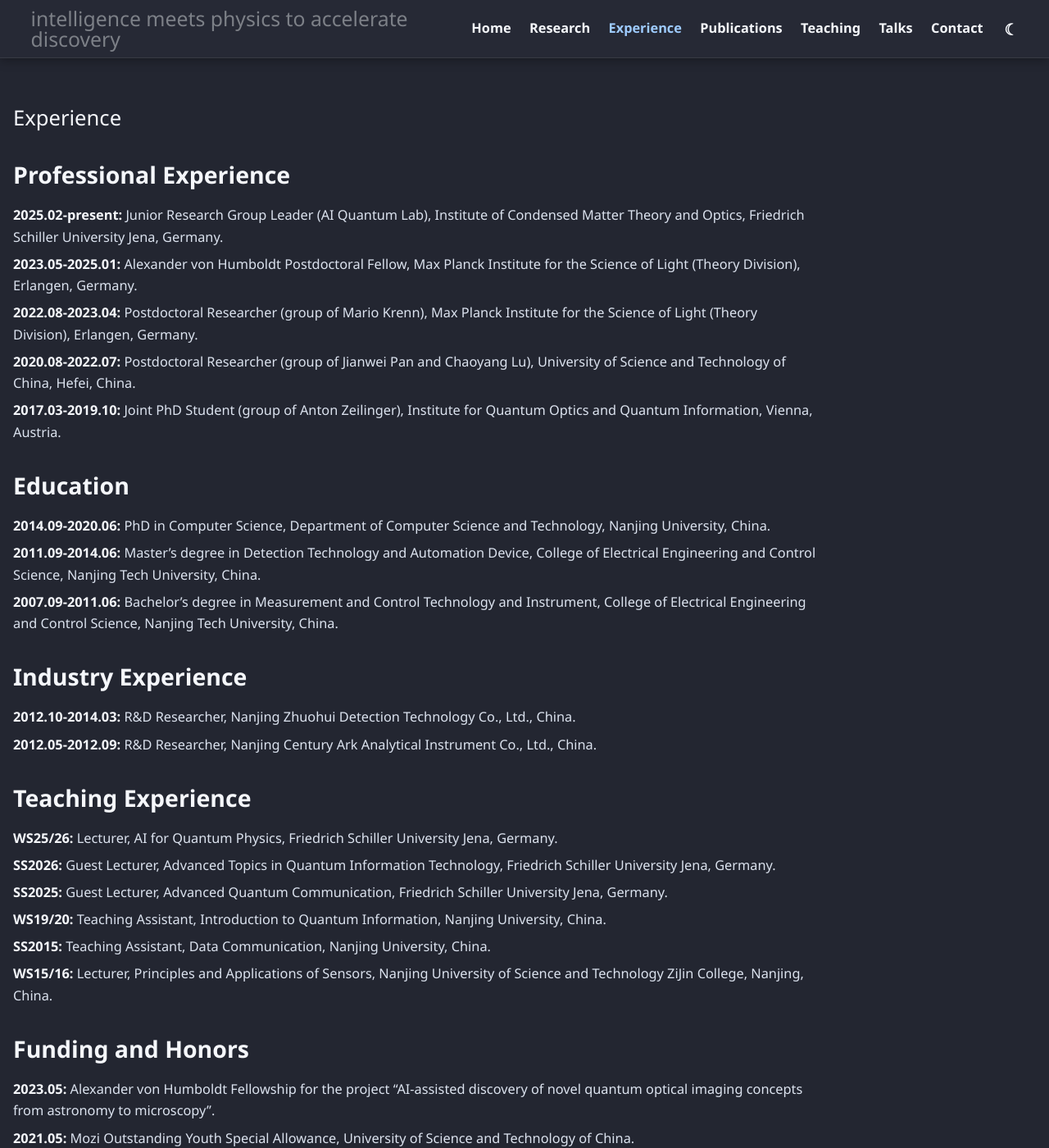
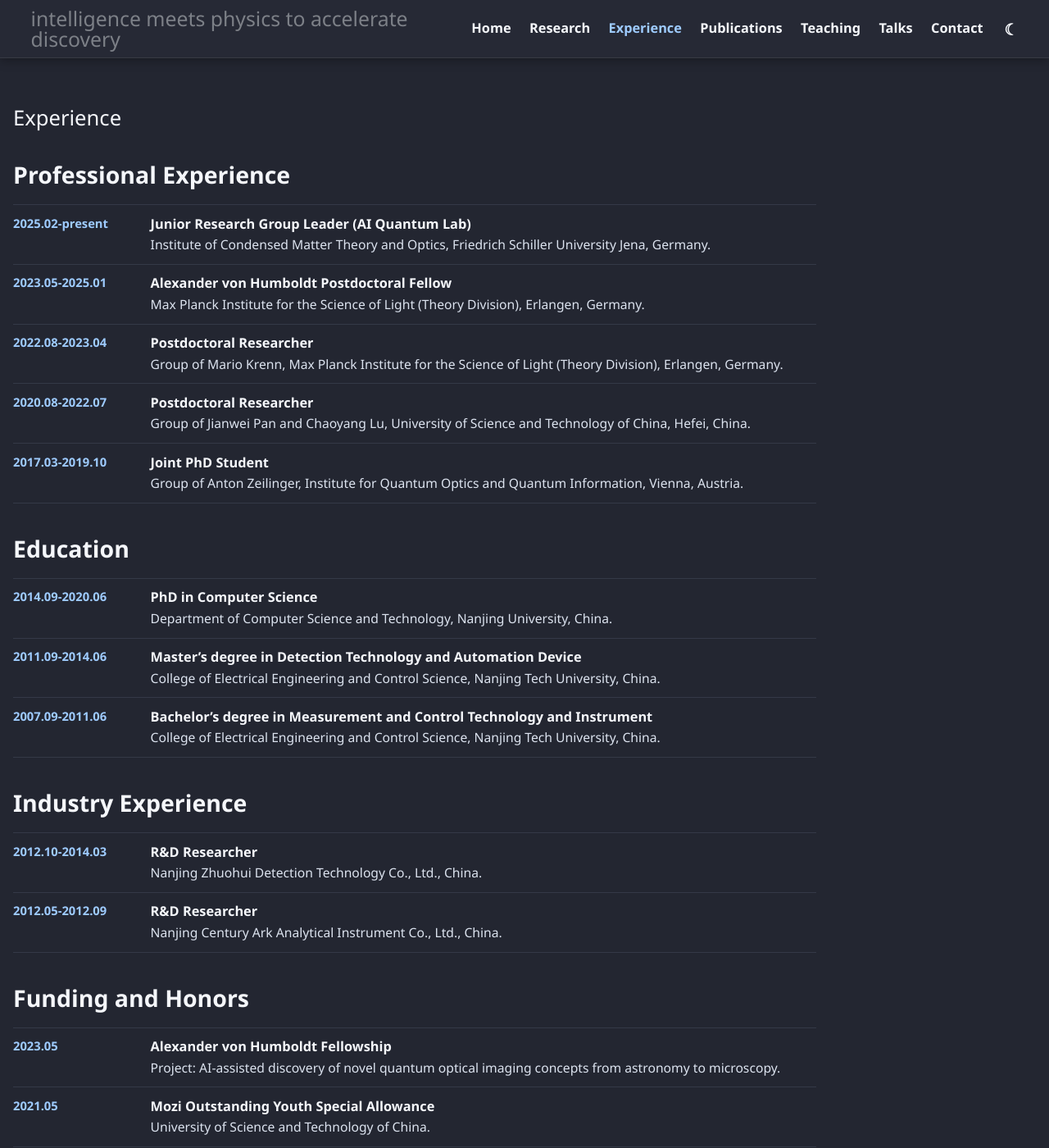
Before and after one commit to XuemeiGu/xuemeigu.github.io, a Jekyll site: the page built from content/pages/experience.md, in a window 1280 px wide and 1400 px high. Shown: the whole window at 82% size. Built offline with Jekyll 4.4.1, drawn with Linux system fonts in a browser that asks for light colours; some of the changed text lies outside the part shown.

Commit message:
update personal info

```diff
--- a/assets/css/main.css
+++ b/assets/css/main.css
@@ -925,21 +925,42 @@ ul {
 
 .cv-list {
   display: grid;
-  gap: 0.42rem;
+  gap: 0;
   max-width: 980px;
-  margin-bottom: 1.7rem;
+  margin-bottom: 2rem;
 }
 
-.cv-list p {
-  margin: 0;
-  color: var(--muted-strong);
-  font-size: 1.02rem;
-  line-height: 1.62;
+.cv-entry {
+  display: grid;
+  grid-template-columns: 150px minmax(0, 1fr);
+  gap: 1.1rem;
+  padding: 0.72rem 0;
+  border-bottom: 1px solid var(--line);
 }
 
-.cv-list span {
+.cv-entry:first-child {
+  border-top: 1px solid var(--line);
+}
+
+.cv-entry time {
+  color: var(--accent);
+  font-size: 0.92rem;
+  font-weight: 800;
+  line-height: 1.45;
+}
+
+.cv-entry h3 {
+  margin: 0;
   color: var(--text);
-  font-weight: 800;
+  font-size: 1.02rem;
+  line-height: 1.38;
+}
+
+.cv-entry p {
+  margin: 0.12rem 0 0;
+  color: var(--muted-strong);
+  font-size: 0.98rem;
+  line-height: 1.55;
 }
 
 .authors {
@@ -1085,6 +1106,11 @@ ul {
     gap: 0.15rem;
   }
 
+  .cv-entry {
+    grid-template-columns: 1fr;
+    gap: 0.18rem;
+  }
+
   .academic-profile h1 {
     font-size: 2rem;
   }
--- a/content/pages/experience.md
+++ b/content/pages/experience.md
@@ -6,53 +6,150 @@ permalink: /experience/
 ## Professional Experience
 
 <div class="cv-list">
-  <p><span>2025.02-present:</span> Junior Research Group Leader (AI Quantum Lab), Institute of Condensed Matter Theory and Optics, Friedrich Schiller University Jena, Germany.</p>
-  <p><span>2023.05-2025.01:</span> Alexander von Humboldt Postdoctoral Fellow, Max Planck Institute for the Science of Light (Theory Division), Erlangen, Germany.</p>
-  <p><span>2022.08-2023.04:</span> Postdoctoral Researcher (group of Mario Krenn), Max Planck Institute for the Science of Light (Theory Division), Erlangen, Germany.</p>
-  <p><span>2020.08-2022.07:</span> Postdoctoral Researcher (group of Jianwei Pan and Chaoyang Lu), University of Science and Technology of China, Hefei, China.</p>
-  <p><span>2017.03-2019.10:</span> Joint PhD Student (group of Anton Zeilinger), Institute for Quantum Optics and Quantum Information, Vienna, Austria.</p>
+  <article class="cv-entry">
+    <time>2025.02-present</time>
+    <div>
+      <h3>Junior Research Group Leader (AI Quantum Lab)</h3>
+      <p>Institute of Condensed Matter Theory and Optics, Friedrich Schiller University Jena, Germany.</p>
+    </div>
+  </article>
+  <article class="cv-entry">
+    <time>2023.05-2025.01</time>
+    <div>
+      <h3>Alexander von Humboldt Postdoctoral Fellow</h3>
+      <p>Max Planck Institute for the Science of Light (Theory Division), Erlangen, Germany.</p>
+    </div>
+  </article>
+  <article class="cv-entry">
+    <time>2022.08-2023.04</time>
+    <div>
+      <h3>Postdoctoral Researcher</h3>
+      <p>Group of Mario Krenn, Max Planck Institute for the Science of Light (Theory Division), Erlangen, Germany.</p>
+    </div>
+  </article>
+  <article class="cv-entry">
+    <time>2020.08-2022.07</time>
+    <div>
+      <h3>Postdoctoral Researcher</h3>
+      <p>Group of Jianwei Pan and Chaoyang Lu, University of Science and Technology of China, Hefei, China.</p>
+    </div>
+  </article>
+  <article class="cv-entry">
+    <time>2017.03-2019.10</time>
+    <div>
+      <h3>Joint PhD Student</h3>
+      <p>Group of Anton Zeilinger, Institute for Quantum Optics and Quantum Information, Vienna, Austria.</p>
+    </div>
+  </article>
 </div>
 
 ## Education
 
 <div class="cv-list">
-  <p><span>2014.09-2020.06:</span> PhD in Computer Science, Department of Computer Science and Technology, Nanjing University, China.</p>
-  <p><span>2011.09-2014.06:</span> Master’s degree in Detection Technology and Automation Device, College of Electrical Engineering and Control Science, Nanjing Tech University, China.</p>
-  <p><span>2007.09-2011.06:</span> Bachelor’s degree in Measurement and Control Technology and Instrument, College of Electrical Engineering and Control Science, Nanjing Tech University, China.</p>
+  <article class="cv-entry">
+    <time>2014.09-2020.06</time>
+    <div>
+      <h3>PhD in Computer Science</h3>
+      <p>Department of Computer Science and Technology, Nanjing University, China.</p>
+    </div>
+  </article>
+  <article class="cv-entry">
+    <time>2011.09-2014.06</time>
+    <div>
+      <h3>Master’s degree in Detection Technology and Automation Device</h3>
+      <p>College of Electrical Engineering and Control Science, Nanjing Tech University, China.</p>
+    </div>
+  </article>
+  <article class="cv-entry">
+    <time>2007.09-2011.06</time>
+    <div>
+      <h3>Bachelor’s degree in Measurement and Control Technology and Instrument</h3>
+      <p>College of Electrical Engineering and Control Science, Nanjing Tech University, China.</p>
+    </div>
+  </article>
 </div>
 
 ## Industry Experience
 
 <div class="cv-list">
-  <p><span>2012.10-2014.03:</span> R&amp;D Researcher, Nanjing Zhuohui Detection Technology Co., Ltd., China.</p>
-  <p><span>2012.05-2012.09:</span> R&amp;D Researcher, Nanjing Century Ark Analytical Instrument Co., Ltd., China.</p>
-</div>
-
-## Teaching Experience
-
-<div class="cv-list">
-  <p><span>WS25/26:</span> Lecturer, AI for Quantum Physics, Friedrich Schiller University Jena, Germany.</p>
-  <p><span>SS2026:</span> Guest Lecturer, Advanced Topics in Quantum Information Technology, Friedrich Schiller University Jena, Germany.</p>
-  <p><span>SS2025:</span> Guest Lecturer, Advanced Quantum Communication, Friedrich Schiller University Jena, Germany.</p>
-  <p><span>WS19/20:</span> Teaching Assistant, Introduction to Quantum Information, Nanjing University, China.</p>
-  <p><span>SS2015:</span> Teaching Assistant, Data Communication, Nanjing University, China.</p>
-  <p><span>WS15/16:</span> Lecturer, Principles and Applications of Sensors, Nanjing University of Science and Technology ZiJin College, Nanjing, China.</p>
+  <article class="cv-entry">
+    <time>2012.10-2014.03</time>
+    <div>
+      <h3>R&amp;D Researcher</h3>
+      <p>Nanjing Zhuohui Detection Technology Co., Ltd., China.</p>
+    </div>
+  </article>
+  <article class="cv-entry">
+    <time>2012.05-2012.09</time>
+    <div>
+      <h3>R&amp;D Researcher</h3>
+      <p>Nanjing Century Ark Analytical Instrument Co., Ltd., China.</p>
+    </div>
+  </article>
 </div>
 
 ## Funding and Honors
 
 <div class="cv-list">
-  <p><span>2023.05:</span> Alexander von Humboldt Fellowship for the project “AI-assisted discovery of novel quantum optical imaging concepts from astronomy to microscopy”.</p>
-  <p><span>2021.05:</span> Mozi Outstanding Youth Special Allowance, University of Science and Technology of China.</p>
-  <p><span>2021.01:</span> Excellent Postdoctoral Fellowship, University of Science and Technology of China.</p>
-  <p><span>2016.06:</span> Chinese Government Scholarship for Studying Abroad 2016, No. 201606190189.</p>
+  <article class="cv-entry">
+    <time>2023.05</time>
+    <div>
+      <h3>Alexander von Humboldt Fellowship</h3>
+      <p>Project: AI-assisted discovery of novel quantum optical imaging concepts from astronomy to microscopy.</p>
+    </div>
+  </article>
+  <article class="cv-entry">
+    <time>2021.05</time>
+    <div>
+      <h3>Mozi Outstanding Youth Special Allowance</h3>
+      <p>University of Science and Technology of China.</p>
+    </div>
+  </article>
+  <article class="cv-entry">
+    <time>2021.01</time>
+    <div>
+      <h3>Excellent Postdoctoral Fellowship</h3>
+      <p>University of Science and Technology of China.</p>
+    </div>
+  </article>
+  <article class="cv-entry">
+    <time>2016.06</time>
+    <div>
+      <h3>Chinese Government Scholarship for Studying Abroad 2016</h3>
+      <p>No. 201606190189.</p>
+    </div>
+  </article>
 </div>
 
 ## Academic Service and Supervision
 
 <div class="cv-list">
-  <p><span>Reviewer:</span> Nature Photonics, Nature Machine Intelligence, Light: Science &amp; Applications, Physical Review Letters, PRX Intelligence, Physical Review Applied, Physical Review A, Quantum, New Journal of Physics, Advanced Photonics Nexus, PNAS Nexus, Machine Learning: Science and Technology, and others.</p>
-  <p><span>Guest editor:</span> Topic on Nonlinear and Quantum Optics in Micro-Nano Structures for Frontiers in Physics.</p>
-  <p><span>Project reviewer:</span> Austrian Science Fund (FWF).</p>
-  <p><span>Since 2021:</span> Supervision and co-supervision of 5 PhD students and 3 Master’s students in experimental quantum optics, quantum technologies, and AI-driven scientific discovery in physics.</p>
+  <article class="cv-entry">
+    <time>Reviewer</time>
+    <div>
+      <h3>Journal and publication review</h3>
+      <p>Nature Photonics, Nature Machine Intelligence, Light: Science &amp; Applications, Physical Review Letters, PRX Intelligence, Physical Review Applied, Physical Review A, Quantum, New Journal of Physics, Advanced Photonics Nexus, PNAS Nexus, Machine Learning: Science and Technology, and others.</p>
+    </div>
+  </article>
+  <article class="cv-entry">
+    <time>Editor</time>
+    <div>
+      <h3>Guest editor</h3>
+      <p>Topic on Nonlinear and Quantum Optics in Micro-Nano Structures for Frontiers in Physics.</p>
+    </div>
+  </article>
+  <article class="cv-entry">
+    <time>Review</time>
+    <div>
+      <h3>Project reviewer</h3>
+      <p>Austrian Science Fund (FWF).</p>
+    </div>
+  </article>
+  <article class="cv-entry">
+    <time>Since 2021</time>
+    <div>
+      <h3>Research supervision</h3>
+      <p>Supervision and co-supervision of 5 PhD students and 3 Master’s students in experimental quantum optics, quantum technologies, and AI-driven scientific discovery in physics.</p>
+    </div>
+  </article>
 </div>
```
Also changed, not shown: content/data/teaching.yml (deleted, +0 -11 lines), content/pages/teaching.md (+44 -10 lines).
